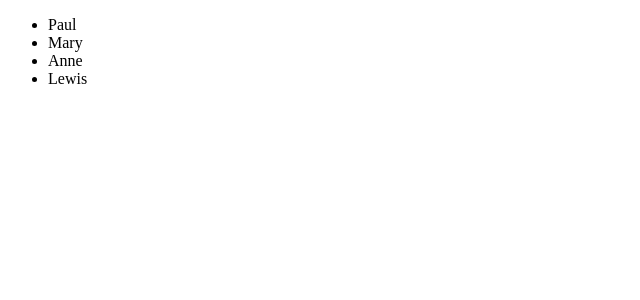
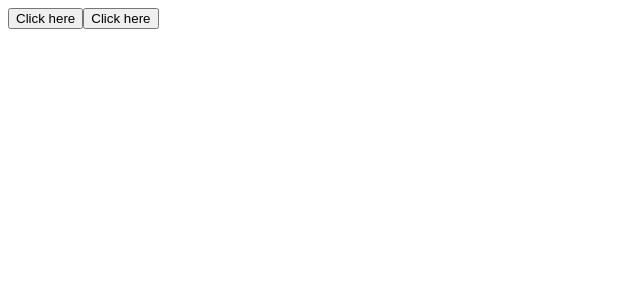
Before and after one commit to LuizBueno1/react, a React (Vite) app: page / in a window 1280 px wide. Shown: the top 300 px of the page, without its empty margins (0-640 px from the left). Built offline with nearby package versions, Linux system fonts and the light colour scheme.

Commit message:
add events

```diff
--- /dev/null
+++ b/src/components/Events.jsx
@@ -0,0 +1,11 @@
+function Events(){
+
+    return(
+        <>
+            <button onClick={function (){alert("Hello World!")}}>Click here</button>
+            <button onClick={() => alert("Hello World!")}>Click here</button>
+        </>
+    );
+}
+
+export default Events;
--- a/src/main.jsx
+++ b/src/main.jsx
@@ -7,8 +7,9 @@ import Style from "./components/Style";
 import Conditional from "./components/Conditional";
 import Choice from "./components/Choice";
 import Listing from "./components/Listing";
+import Events from "./components/Events";
 
 //Show components
 createRoot(document.getElementById("root")).render(
-    <Listing />
+    <Events />
 );
```
